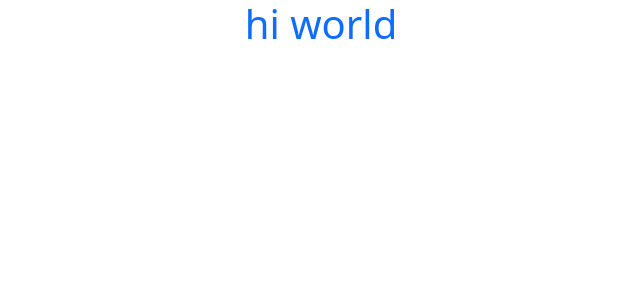
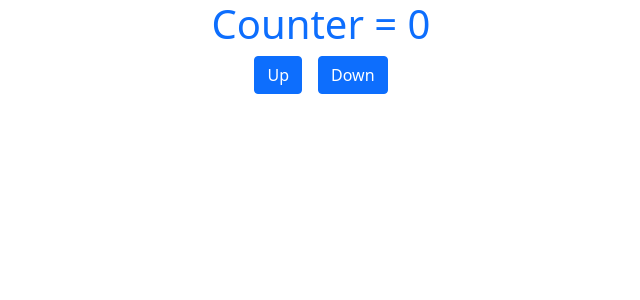
Before and after one commit to mohammad468/exercise, a React (Create React App) app: page / in a window 1280 px wide. Shown: the top 300 px of the page, without its empty margins (319-959 px from the left). Built offline with nearby package versions, Linux system fonts and the light colour scheme.

Commit message:
use redux Hook in Counter.jsx & fixed bug

```diff
--- a/src/components/Counter.jsx
+++ b/src/components/Counter.jsx
@@ -1,9 +1,27 @@
 import React from "react";
 
+// !redux
+import { increase } from "../redux/counter/counterAction";
+import { useSelector, useDispatch } from "react-redux";
+import { Button } from "react-bootstrap";
+
 const Counter = () => {
+  const state = useSelector((state) => state.counter);
+  const dispatch = useDispatch();
+
   return (
     <div>
-      <h1>hi world</h1>
+      <h1>Counter = {state}</h1>
+      <Button
+        className="mx-2"
+        onClick={() => {
+          console.log(state);
+          dispatch(increase());
+        }}
+      >
+        Up
+      </Button>
+      <Button className="mx-2">Down</Button>
     </div>
   );
 };
--- a/src/redux/Store.js
+++ b/src/redux/Store.js
@@ -1,4 +1,4 @@
 import { createStore } from "redux";
-import reducer from "./counter/CounterReducer";
+import reducer from "./counter/counterReducer";
 const store = createStore(reducer);
 export default store;
--- a/src/redux/counter/counterAction.js
+++ b/src/redux/counter/counterAction.js
@@ -1,3 +1,3 @@
 export const increase = () => {
-  return { type: "increase" };
+  return { type: "INCREASE" };
 };
```
